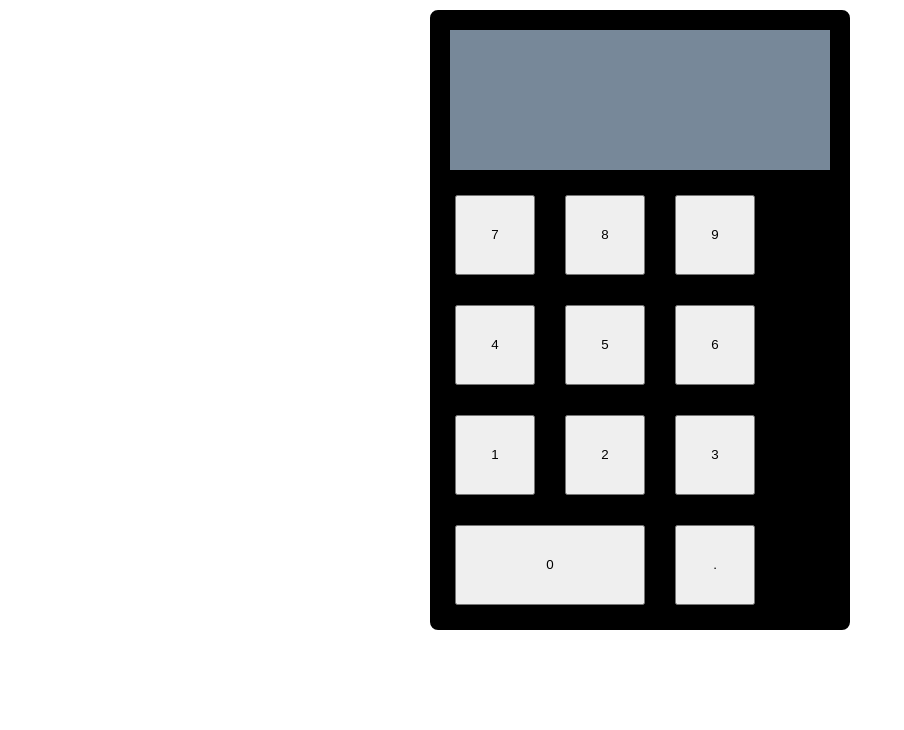
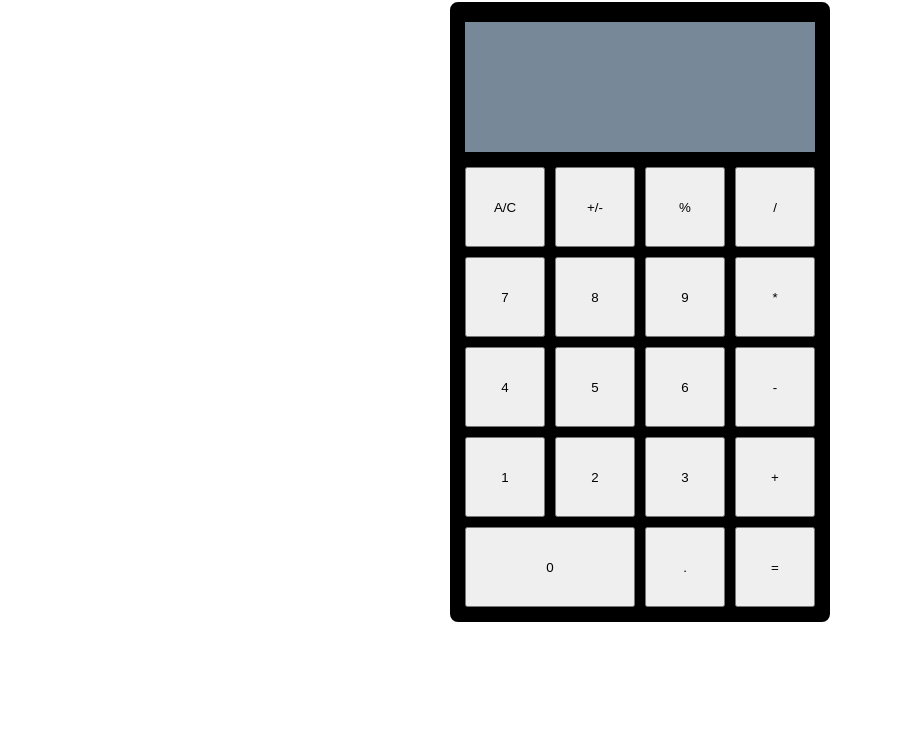
Before and after one commit to dannyoussef/odin-calculator, a plain HTML site: page index.html in a window 1280 px wide. Shown: the part 70-800 px from the top of the page, without its empty margins (0-904 px from the left). Drawn offline with Linux system fonts and the light colour scheme.

Commit message:
completed display and button layout

```diff
--- a/index.html
+++ b/index.html
@@ -8,24 +8,33 @@
     <title>Project: Calculator</title>
   </head>
   <body>
-    <header>
-      <h1>Calculator</h1>
-    </header>
     <div id="container">
       <div id="calculator-container">
         <div id="display"></div>
         <div id="btns-container">
+          <button class="numbers-btns">A/C</button>
+          <button class="numbers-btns">+/-</button>
+          <button class="numbers-btns">%</button>
+          <button class="numbers-btns">/</button>
+
           <button class="numbers-btns">7</button>
           <button class="numbers-btns">8</button>
           <button class="numbers-btns">9</button>
+          <button class="numbers-btns">*</button>
+
           <button class="numbers-btns">4</button>
           <button class="numbers-btns">5</button>
           <button class="numbers-btns">6</button>
+          <button class="numbers-btns">-</button>
+
           <button class="numbers-btns">1</button>
           <button class="numbers-btns">2</button>
           <button class="numbers-btns">3</button>
+          <button class="numbers-btns">+</button>
+
           <button class="numbers-btns" id="zero-btn">0</button>
           <button class="numbers-btns">.</button>
+          <button class="numbers-btns">=</button>
         </div>
       </div>
     </div>
--- a/styles.css
+++ b/styles.css
@@ -1,3 +1,7 @@
+body {
+  padding: 5%;
+}
+
 #calculator-container {
   border: 10px solid black;
   background-color: black;
@@ -5,29 +9,29 @@
   flex-direction: column;
   border-radius: 8px;
   margin: auto;
-  width: 400px;
+  width: 360px;
   height: 600px;
 }
 
 #display {
   flex: 1;
   background-color: lightslategray;
-  margin: 10px;
+  margin: 10px 5px 10px 5px;
 }
 
 #btns-container {
   display: flex;
-  flex: 3;
   flex-wrap: wrap;
+  justify-content: left;
   background-color: black;
 }
 
 .numbers-btns {
   height: 80px;
   width: 80px;
-  margin: 15px;
+  margin: 5px;
 }
 
 #zero-btn {
-  width: 190px;
+  width: 170px;
 }
```
